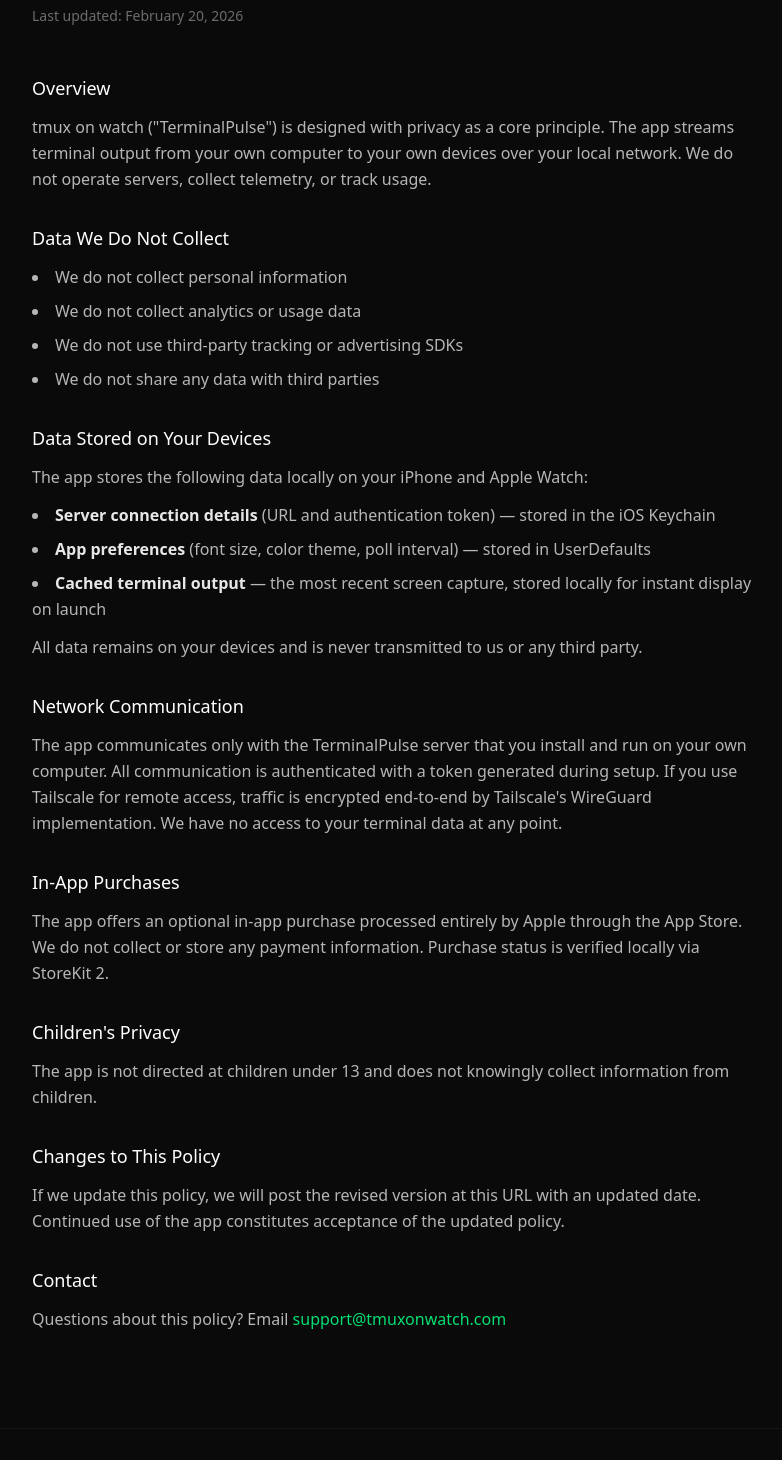
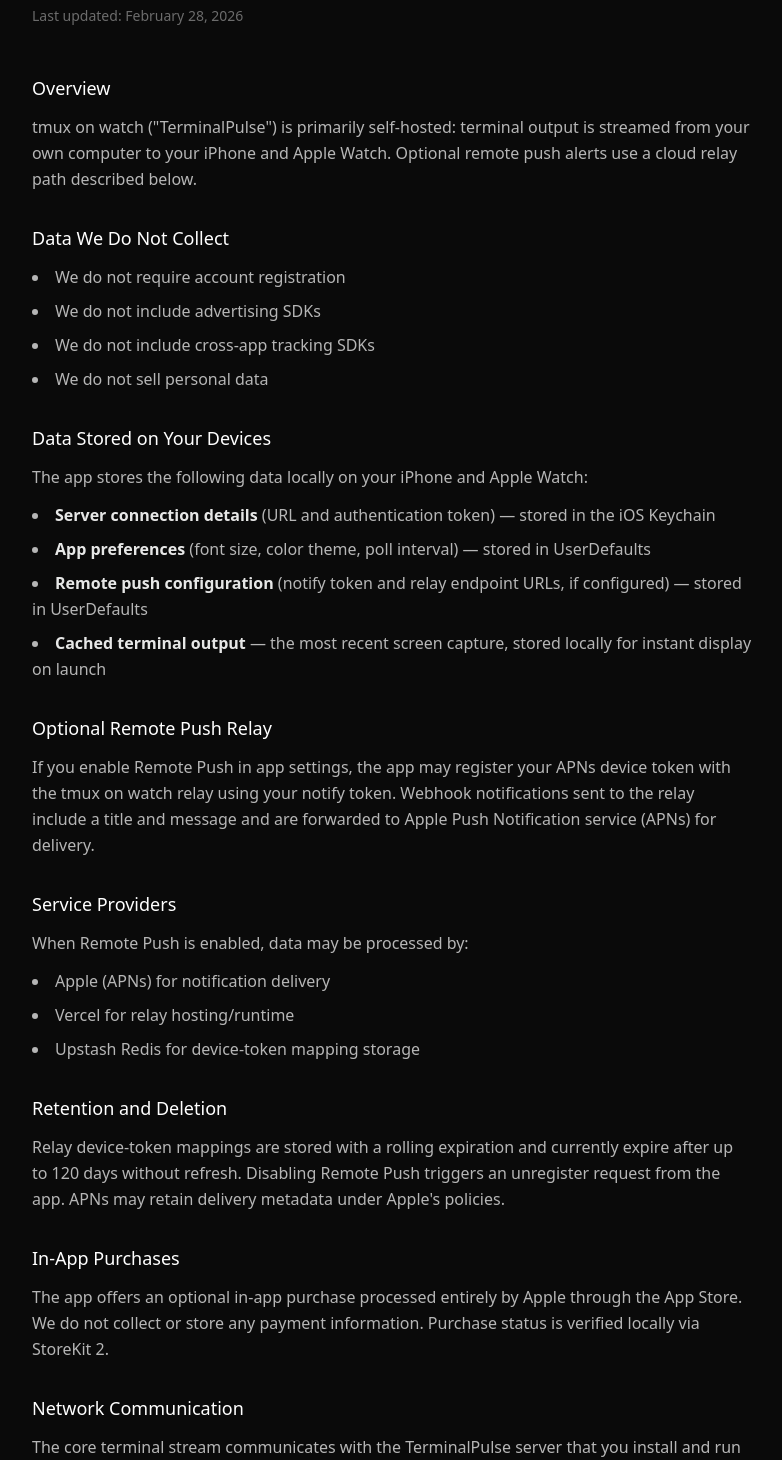
Before and after one commit to beneaug/tmuxonwatch.com, a Next.js app: page /privacy in a window 1280 px wide. Shown: the part 190-1650 px from the top of the page, without its empty margins (248-1030 px from the left). Built offline with nearby package versions, Linux system fonts and the light colour scheme.

Commit message:
Update privacy policy, terms, and installer for Remote Push disclosure
Updated privacy and terms pages to cover APNs relay and device token
handling. Synced installer with notify hook prompt and www relay URLs.

Co-Authored-By: Claude Opus 4.6 (1M context) <noreply@anthropic.com>

```diff
--- a/app/privacy/page.tsx
+++ b/app/privacy/page.tsx
@@ -19,17 +19,17 @@ export default function PrivacyPage() {
 
         <h1 className="text-3xl font-semibold mt-8 mb-2">Privacy Policy</h1>
         <p className="text-white/40 text-sm mb-12">
-          Last updated: February 20, 2026
+          Last updated: February 28, 2026
         </p>
 
         <div className="space-y-8 text-white/70 leading-relaxed">
           <section>
             <h2 className="text-lg font-medium text-white mb-3">Overview</h2>
             <p>
-              tmux on watch (&quot;TerminalPulse&quot;) is designed with privacy
-              as a core principle. The app streams terminal output from your own
-              computer to your own devices over your local network. We do not
-              operate servers, collect telemetry, or track usage.
+              tmux on watch (&quot;TerminalPulse&quot;) is primarily self-hosted:
+              terminal output is streamed from your own computer to your iPhone
+              and Apple Watch. Optional remote push alerts use a cloud relay path
+              described below.
             </p>
           </section>
 
@@ -38,10 +38,10 @@ export default function PrivacyPage() {
               Data We Do Not Collect
             </h2>
             <ul className="list-disc list-inside space-y-2">
-              <li>We do not collect personal information</li>
-              <li>We do not collect analytics or usage data</li>
-              <li>We do not use third-party tracking or advertising SDKs</li>
-              <li>We do not share any data with third parties</li>
+              <li>We do not require account registration</li>
+              <li>We do not include advertising SDKs</li>
+              <li>We do not include cross-app tracking SDKs</li>
+              <li>We do not sell personal data</li>
             </ul>
           </section>
 
@@ -68,29 +68,57 @@ export default function PrivacyPage() {
               </li>
               <li>
                 <strong className="text-white/90">
+                  Remote push configuration
+                </strong>{" "}
+                (notify token and relay endpoint URLs, if configured) &mdash;
+                stored in UserDefaults
+              </li>
+              <li>
+                <strong className="text-white/90">
                   Cached terminal output
                 </strong>{" "}
                 &mdash; the most recent screen capture, stored locally for
                 instant display on launch
               </li>
             </ul>
-            <p className="mt-3">
-              All data remains on your devices and is never transmitted to us or
-              any third party.
+          </section>
+
+          <section>
+            <h2 className="text-lg font-medium text-white mb-3">
+              Optional Remote Push Relay
+            </h2>
+            <p>
+              If you enable Remote Push in app settings, the app may register
+              your APNs device token with the tmux on watch relay using your
+              notify token. Webhook notifications sent to the relay include a
+              title and message and are forwarded to Apple Push Notification
+              service (APNs) for delivery.
             </p>
           </section>
 
           <section>
             <h2 className="text-lg font-medium text-white mb-3">
-              Network Communication
+              Service Providers
+            </h2>
+            <p className="mb-3">
+              When Remote Push is enabled, data may be processed by:
+            </p>
+            <ul className="list-disc list-inside space-y-2">
+              <li>Apple (APNs) for notification delivery</li>
+              <li>Vercel for relay hosting/runtime</li>
+              <li>Upstash Redis for device-token mapping storage</li>
+            </ul>
+          </section>
+
+          <section>
+            <h2 className="text-lg font-medium text-white mb-3">
+              Retention and Deletion
             </h2>
             <p>
-              The app communicates only with the TerminalPulse server that you
-              install and run on your own computer. All communication is
-              authenticated with a token generated during setup. If you use
-              Tailscale for remote access, traffic is encrypted end-to-end by
-              Tailscale&apos;s WireGuard implementation. We have no access to
-              your terminal data at any point.
+              Relay device-token mappings are stored with a rolling expiration
+              and currently expire after up to 120 days without refresh.
+              Disabling Remote Push triggers an unregister request from the app.
+              APNs may retain delivery metadata under Apple&apos;s policies.
             </p>
           </section>
 
@@ -103,6 +131,19 @@ export default function PrivacyPage() {
               Apple through the App Store. We do not collect or store any payment
               information. Purchase status is verified locally via
               StoreKit&nbsp;2.
+            </p>
+          </section>
+
+          <section>
+            <h2 className="text-lg font-medium text-white mb-3">
+              Network Communication
+            </h2>
+            <p>
+              The core terminal stream communicates with the TerminalPulse server
+              that you install and run on your own computer. If you choose to
+              route that traffic through your own VPN or private overlay
+              network, transport security depends on that network&apos;s
+              configuration.
             </p>
           </section>
 
--- a/app/terms/page.tsx
+++ b/app/terms/page.tsx
@@ -19,7 +19,7 @@ export default function TermsPage() {
 
         <h1 className="text-3xl font-semibold mt-8 mb-2">Terms of Service</h1>
         <p className="text-white/40 text-sm mb-12">
-          Last updated: February 25, 2026
+          Last updated: February 28, 2026
         </p>
 
         <div className="space-y-8 text-white/70 leading-relaxed">
@@ -39,9 +39,10 @@ export default function TermsPage() {
             </h2>
             <p>
               tmux on watch streams terminal output from a self-hosted server on
-              your computer to the companion iOS and watchOS apps. You are
-              responsible for installing, configuring, and securing the server
-              component on your own hardware.
+              your computer to the companion iOS and watchOS apps. Optional
+              Remote Push can use a hosted relay path for webhook-triggered
+              alerts. You are responsible for installing, configuring, and
+              securing the server component on your own hardware.
             </p>
           </section>
 
@@ -57,13 +58,19 @@ export default function TermsPage() {
               <li>Keeping your authentication token secure</li>
               <li>Running the server on trusted networks only</li>
               <li>
-                Using Tailscale or another VPN for remote access rather than
-                exposing the server to the public internet
+                Using trusted private networking if you need to reach the server
+                outside your local environment, rather than exposing it to the
+                public internet
               </li>
               <li>
                 Any commands sent to tmux through the app&apos;s input features
               </li>
             </ul>
+            <p className="mt-3">
+              If you enable Remote Push, notification metadata may be processed
+              by third-party providers (including Apple APNs, hosting/runtime,
+              and data storage providers) as described in the Privacy Policy.
+            </p>
           </section>
 
           <section>
@@ -113,7 +120,8 @@ export default function TermsPage() {
               developer shall not be liable for any indirect, incidental, or
               consequential damages arising from use of the app, including but
               not limited to unintended commands sent to tmux sessions, data
-              loss, or security incidents related to server misconfiguration.
+              loss, outages of third-party notification providers, or security
+              incidents related to server misconfiguration.
             </p>
           </section>
 
--- a/components/HowItWorks.tsx
+++ b/components/HowItWorks.tsx
@@ -150,7 +150,7 @@ export default function HowItWorks() {
             </div>
           </div>
 
-          {/* Step 3: Watch — Claude Code output */}
+          {/* Step 3: Watch - live terminal output */}
           <div className="text-center space-y-6">
             <div className="flex justify-center">
               <WatchScreen className="w-[160px] sm:w-[180px]" />
--- a/components/InstallBlock.tsx
+++ b/components/InstallBlock.tsx
@@ -74,18 +74,7 @@ export default function InstallBlock() {
 
         {/* Notes */}
         <div className="space-y-2 text-sm text-white/40">
-          <p>
-            Works with{" "}
-            <a
-              href="https://tailscale.com"
-              target="_blank"
-              rel="noopener noreferrer"
-              className="text-white/60 hover:text-white underline underline-offset-2 transition-colors"
-            >
-              Tailscale
-            </a>{" "}
-            for remote access
-          </p>
+          <p>Works on local network and trusted VPN setups</p>
           <p>Requires macOS, Python 3.10+, and tmux</p>
         </div>
       </div>
--- a/components/TerminalWindow.tsx
+++ b/components/TerminalWindow.tsx
@@ -29,7 +29,7 @@ export default function TerminalWindow({
       <div className="hidden sm:flex items-center h-7 bg-[#1a1a2a] border-b border-white/5 text-[10px] font-mono px-0 overflow-hidden">
         <div className="flex items-center gap-0.5 px-2.5 py-1 text-white/35 border-r border-white/5 whitespace-nowrap">
           <span className="text-white/20 mr-1">›</span>
-          …sp · claude --dangerously-skip-perm…
+          build.log | npm run release-checks
           <span className="text-amber-400/60 ml-1.5">🔔</span>
         </div>
         <div className="flex items-center px-2.5 py-1 text-white/30 border-r border-white/5 whitespace-nowrap">
--- a/components/WatchScreen.tsx
+++ b/components/WatchScreen.tsx
@@ -3,7 +3,7 @@
 import Image from "next/image";
 
 /**
- * Apple Watch bezel with Claude Code terminal content.
+ * Apple Watch bezel with release-prep terminal content.
  *
  * Bezel PNG is 260×400. Screen transparent region measured:
  *   top edge: ~80px (20%), bottom edge: ~316px (79%)
@@ -69,9 +69,9 @@ export default function WatchScreen({ className = "" }: { className?: string })
             className="text-white/90 flex-1 min-h-0 overflow-hidden"
             style={{ lineHeight: 1.4 }}
           >
-            <span className="text-white/60 font-bold">›</span> the display
-            in apple watch bezel on site is still wrong, the display is a div
-            short. please ensure it is visually perfect and cohesive
+            <span className="text-white/60 font-bold">›</span> prepare the
+            launch screenshots and verify the watch view matches the phone
+            layout
             <span className="animate-blink text-green-400">█</span>
           </div>
 
@@ -81,13 +81,13 @@ export default function WatchScreen({ className = "" }: { className?: string })
             style={{ height: "1px", background: "rgba(255,255,255,0.15)", marginTop: "3%", marginBottom: "3%" }}
           />
 
-          {/* ►► bypass permissions — red */}
+          {/* ►► live updates */}
           <div style={{ lineHeight: 1.4 }} className="shrink-0">
             <div>
-              <span className="text-red-400">►► bypass permissions</span>
+              <span className="text-green-400">►► live updates</span>
             </div>
             <div>
-              <span className="text-red-400">on</span>
+              <span className="text-green-400">on</span>
               <span className="text-white/35"> (shift+tab to cycle)</span>
             </div>
           </div>
```
Also changed, not shown: components/TerminalAnimation.tsx (+24 -25 lines), 1 other file (tests, documents, lock files or other folders).
